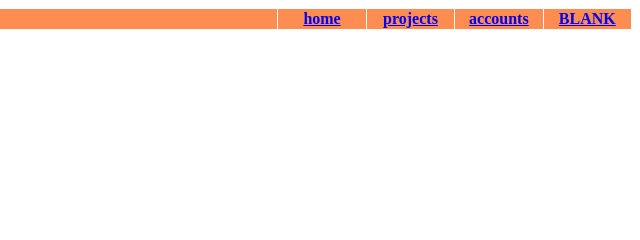
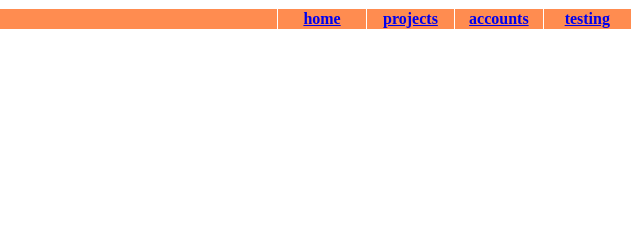
Before and after one commit to dragon5559/dragon5559.github.io, a plain HTML site: page projects.html in a window 1280 px wide. Shown: the top 240 px of the page, 640-1280 px from the left. Drawn offline with Linux system fonts and the light colour scheme.

Commit message:
Update projects.html

```diff
--- a/projects.html
+++ b/projects.html
@@ -19,7 +19,7 @@ th, td {
           <th style="width:7%"><a href="index.html">home</a></th>
           <th style="width:7%"><a href="projects.html">projects</a></th>
           <th style="width:7%"><a href="accounts.html">accounts</a></th>
-        <th style="width:7%"><a href="accounts.html">BLANK</a></th>
+          <th style="width:7%"><a href="testing.html">testing</a></th>
         </tr>
       </table>
     <h1>My projects</h1>
```
Lines whose indentation alone changed are shown as unchanged.
